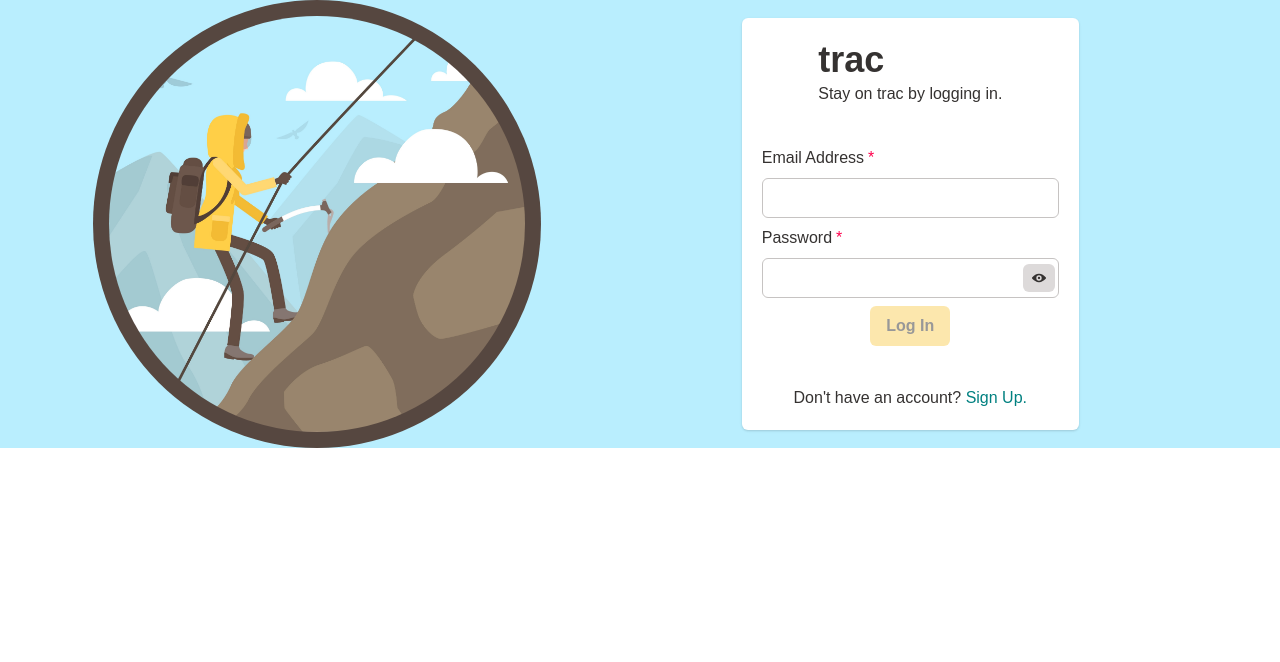
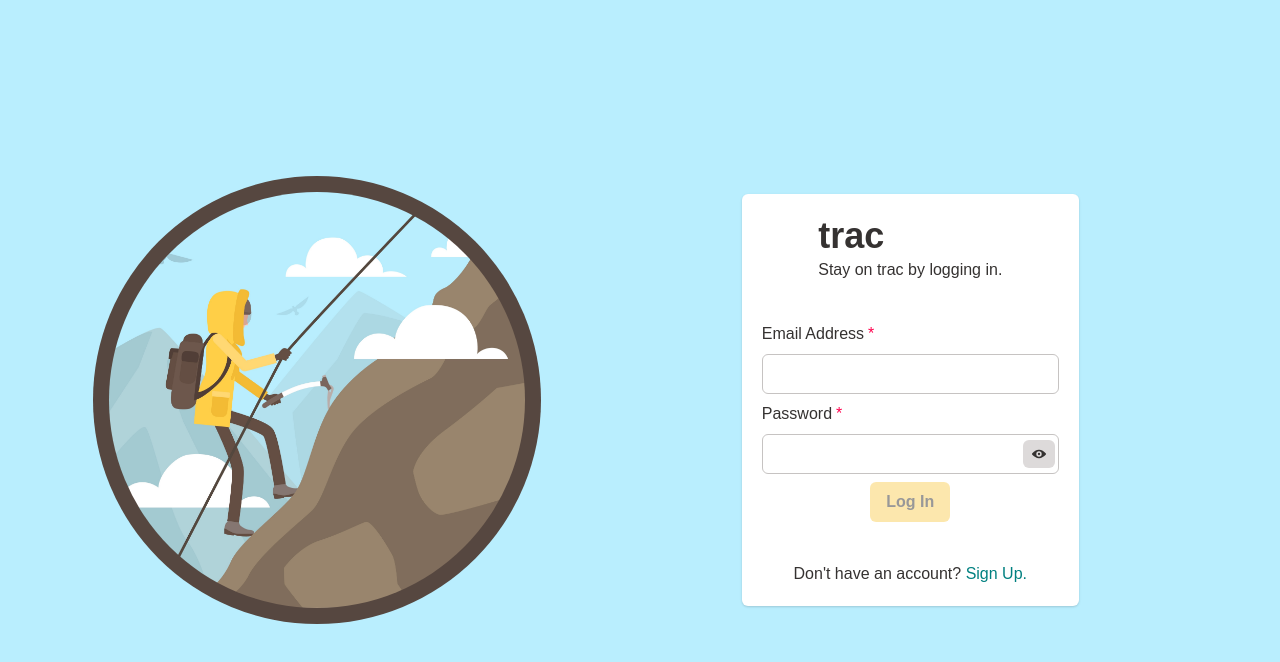
Before and after one commit to dyazdani/trac, a React (Vite) app: page /login in a window 1280 px wide. Shown: the top 662 px of the page. Built offline with nearby package versions, Linux system fonts and the light colour scheme; no server answers; a web font is replaced by a local one.

Commit message:
Corrected some spacing on Login Page

```diff
--- a/src/client/components/LoginPage.tsx
+++ b/src/client/components/LoginPage.tsx
@@ -28,10 +28,10 @@ const LoginPage = () => {
             <Flex
                 alignItems="center"
                 w="100%"
-                h="100%"
+                h="100vh"
                 bg="#b9eefe"
             >
-                <Spacer/>
+                <Spacer minWidth="3vw"/>
                 <Hide breakpoint="(max-width: 600px)">
                     <Image
                         src="/images/mountain-climber.jpg"
```
